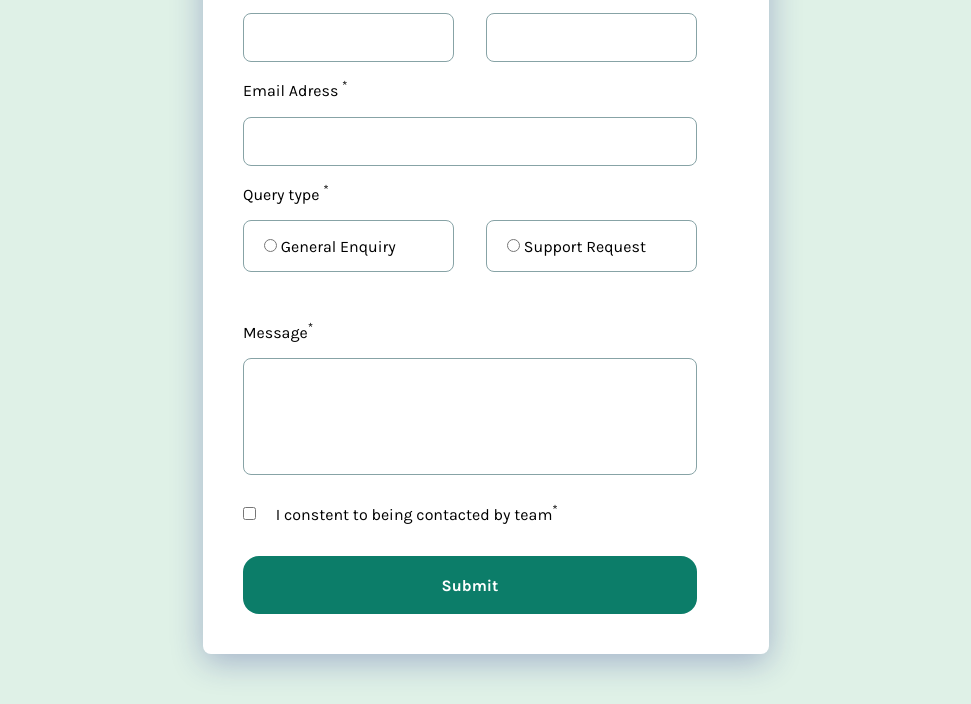
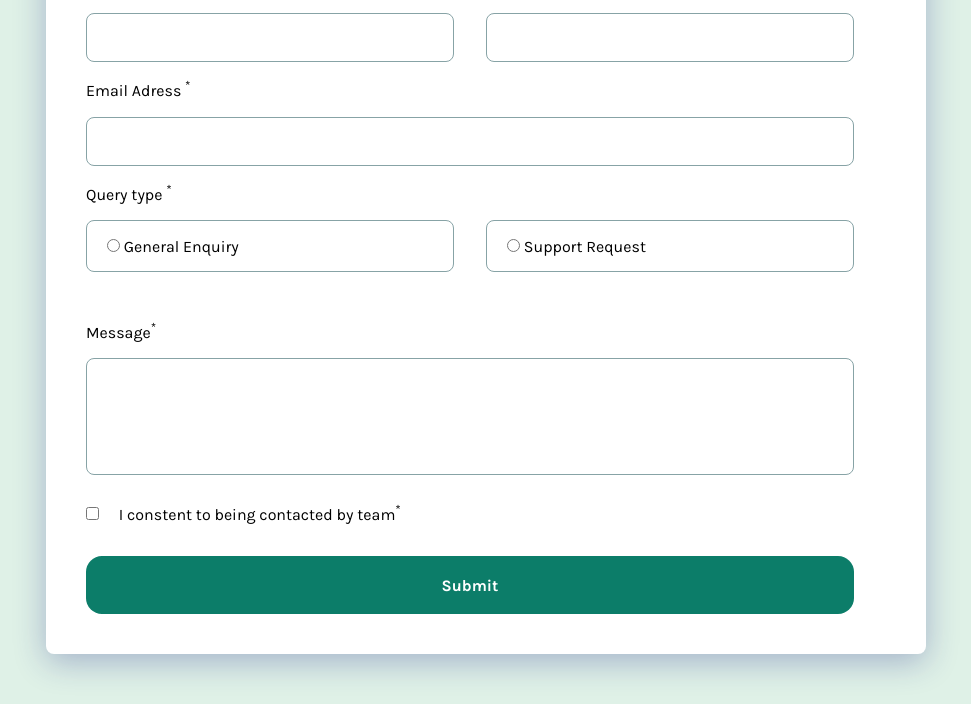
Before and after one commit to MahdisAmin/Contact-form, a plain HTML site: page index.html in a window 1280 px wide. Shown: the part 168-872 px from the top of the page, without its empty margins (154-1125 px from the left). Drawn offline with Linux system fonts and the light colour scheme.

Commit message:
container width has changed

```diff
--- a/style.css
+++ b/style.css
@@ -30,7 +30,7 @@ body {
 }
 
 .card-container {
-  width:1440;
+  width:1440px;
   background-color: var(--white);
   border-radius: 0.5rem;
   height: auto;
```
